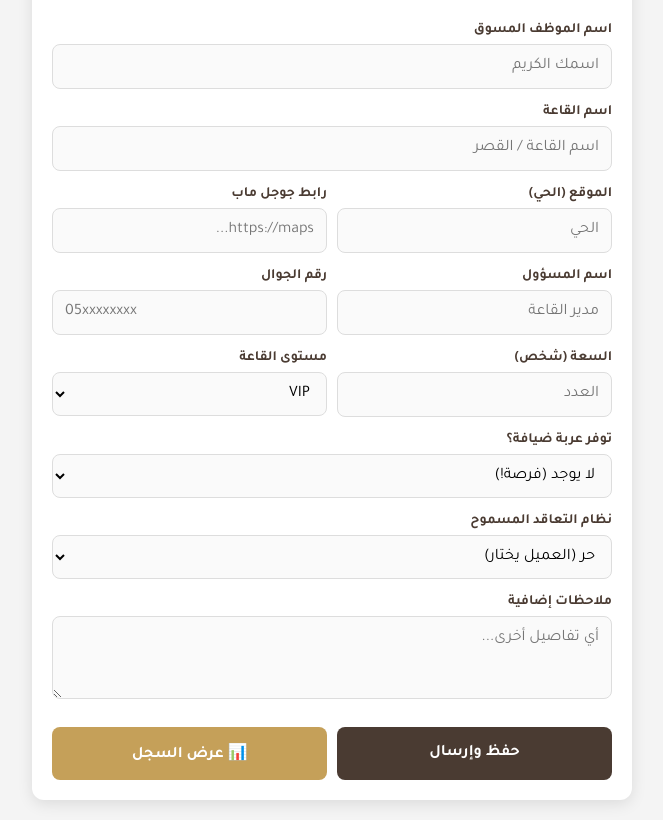
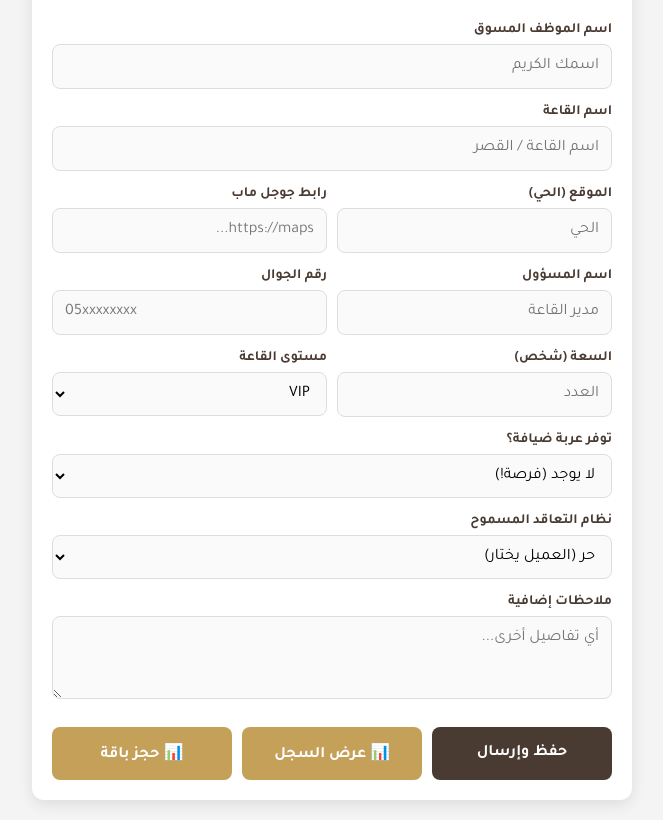
Before and after one commit to akmnuts/akmmarkiting, a plain HTML site: page index.html in a window 1280 px wide. Shown: the part 108-928 px from the top of the page, without its empty margins (308-971 px from the left). Drawn offline with Linux system fonts and the light colour scheme.

Commit message:
Update index.html

```diff
--- a/index.html
+++ b/index.html
@@ -135,6 +135,9 @@
                 </button>
                 <button type="button" class="btn btn-view" onclick="openTable()">
                     📊 عرض السجل
+                </button>
+                <button type="button" class="btn btn-view" href="https://akmnuts.github.io/akm/booking.html?type=event&lang=ar">
+                    📊 حجز باقة
                 </button>
             </div>
         </form>
```
